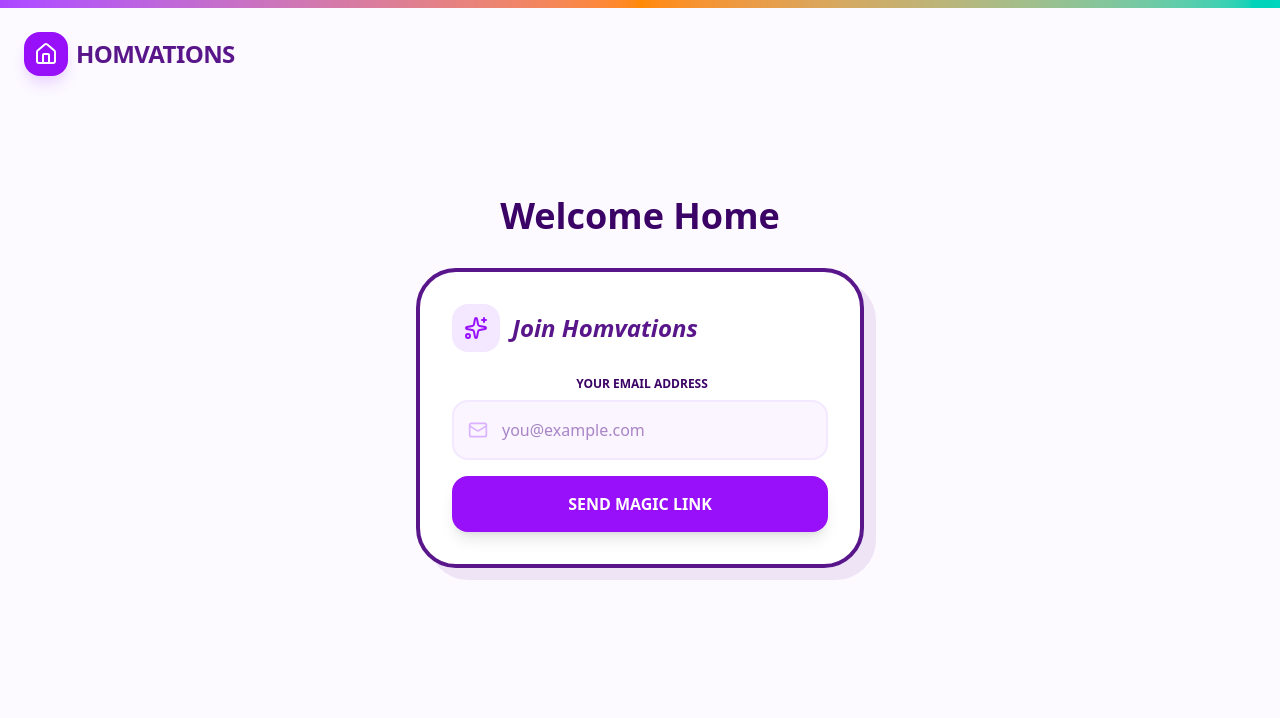
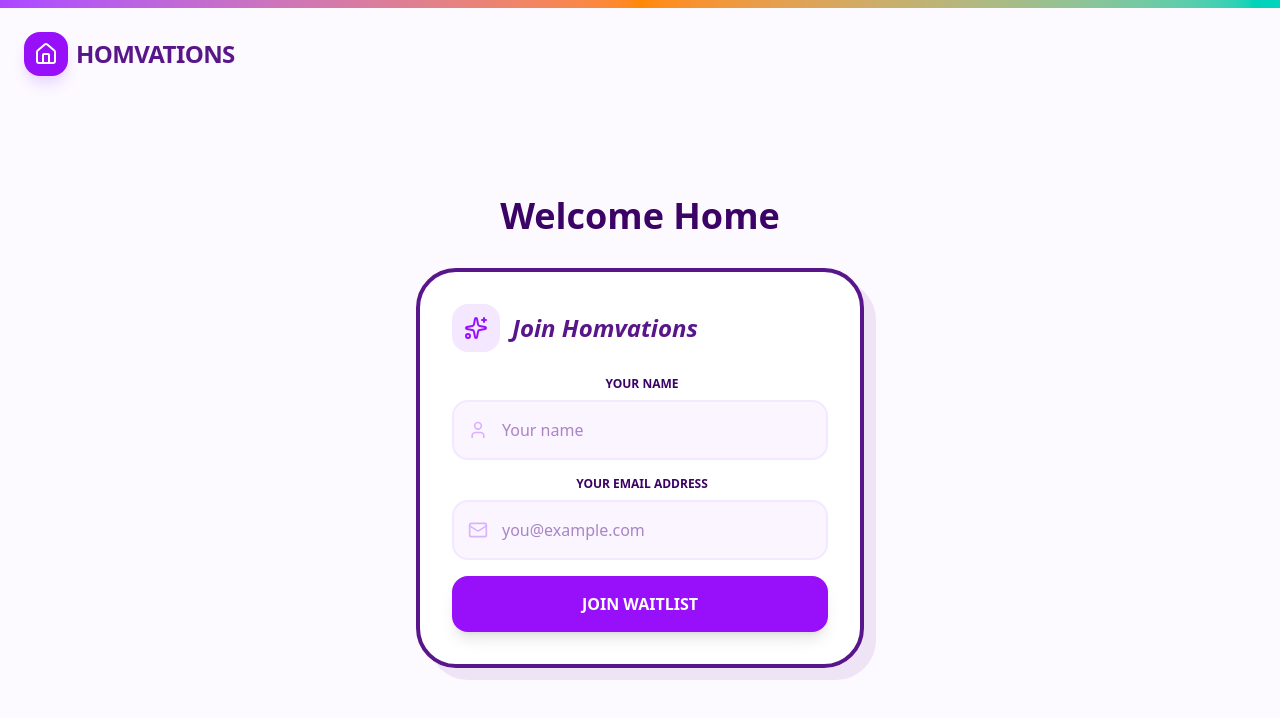
Before and after one commit to Sldwelle/homvations-site, a Next.js app: page / in a window 1280 px wide. Shown: the top 718 px of the page. Built offline with nearby package versions, Linux system fonts and the light colour scheme; no server answers.

Commit message:
Refactor Auth component to include name input

```diff
--- a/src/app/components/Auth.tsx
+++ b/src/app/components/Auth.tsx
@@ -1,31 +1,36 @@
+
 "use client";
 
-import React, { useState } from 'react';
-import { supabase } from '../../lib/supabase';
-import { Mail, Sparkles, Loader2 } from 'lucide-react';
+import React, { useState } from "react";
+import { supabase } from "../../lib/supabase";
+import { Mail, Sparkles, Loader2, User } from "lucide-react";
 
 export default function Auth() {
   const [loading, setLoading] = useState(false);
-  const [email, setEmail] = useState('');
-  const [message, setMessage] = useState('');
+  const [name, setName] = useState("");
+  const [email, setEmail] = useState("");
+  const [message, setMessage] = useState("");
 
-  const handleLogin = async (e: React.FormEvent) => {
+  const handleSubmit = async (e: React.FormEvent) => {
     e.preventDefault();
     setLoading(true);
-    setMessage('');
+    setMessage("");
 
-    const { error } = await supabase.auth.signInWithOtp({
-      email,
-      options: {
-        emailRedirectTo: window.location.origin,
+    const { error } = await supabase.from("waitlist_leads").insert([
+      {
+        name,
+        email,
       },
-    });
+    ]);
 
     if (error) {
-      setMessage('Oops! ' + error.message);
+      setMessage("Oops! " + error.message);
     } else {
-      setMessage('Check your email for the magic link!');
+      setMessage("Thanks! You’re on the list.");
+      setName("");
+      setEmail("");
     }
+
     setLoading(false);
   };
 
@@ -38,14 +43,45 @@ export default function Auth() {
         <h2 className="text-2xl font-black italic">Join Homvations</h2>
       </div>
 
-      <form onSubmit={handleLogin} className="space-y-4">
+      <form onSubmit={handleSubmit} className="space-y-4">
         <div>
-          <label htmlFor="email" className="block text-xs font-black text-purple-950 uppercase mb-2 ml-1">
+          <label
+            htmlFor="name"
+            className="block text-xs font-black text-purple-950 uppercase mb-2 ml-1"
+          >
+            Your Name
+          </label>
+          <div className="relative">
+            <User
+              className="absolute left-4 top-1/2 -translate-y-1/2 text-purple-300"
+              size={20}
+            />
+            <input
+              id="name"
+              type="text"
+              placeholder="Your name"
+              value={name}
+              onChange={(e) => setName(e.target.value)}
+              className="w-full pl-12 pr-4 py-4 bg-purple-50 border-2 border-purple-100 rounded-2xl focus:border-orange-500 focus:outline-none font-medium text-purple-900"
+              required
+            />
+          </div>
+        </div>
+
+        <div>
+          <label
+            htmlFor="email"
+            className="block text-xs font-black text-purple-950 uppercase mb-2 ml-1"
+          >
             Your Email Address
           </label>
           <div className="relative">
-            <Mail className="absolute left-4 top-1/2 -translate-y-1/2 text-purple-300" size={20} />
+            <Mail
+              className="absolute left-4 top-1/2 -translate-y-1/2 text-purple-300"
+              size={20}
+            />
             <input
+              id="email"
               type="email"
               placeholder="you@example.com"
               value={email}
@@ -57,10 +93,11 @@ export default function Auth() {
         </div>
 
         <button
+          type="submit"
           disabled={loading}
           className="w-full bg-purple-600 hover:bg-orange-500 text-white font-black py-4 rounded-2xl transition-all shadow-lg flex items-center justify-center gap-2 disabled:opacity-50"
         >
-          {loading ? <Loader2 className="animate-spin" /> : 'SEND MAGIC LINK'}
+          {loading ? <Loader2 className="animate-spin" /> : "JOIN WAITLIST"}
         </button>
       </form>
 
```
